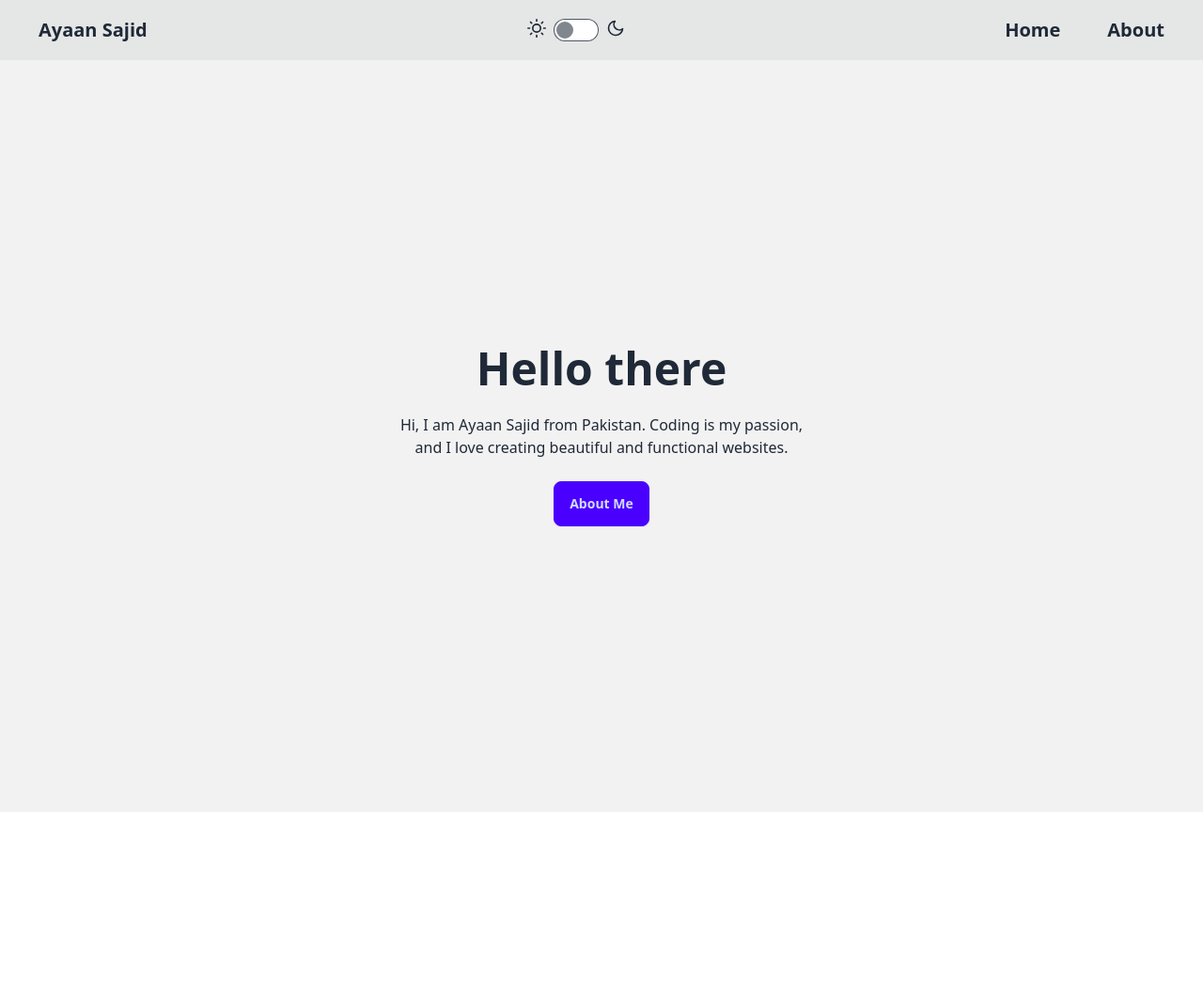
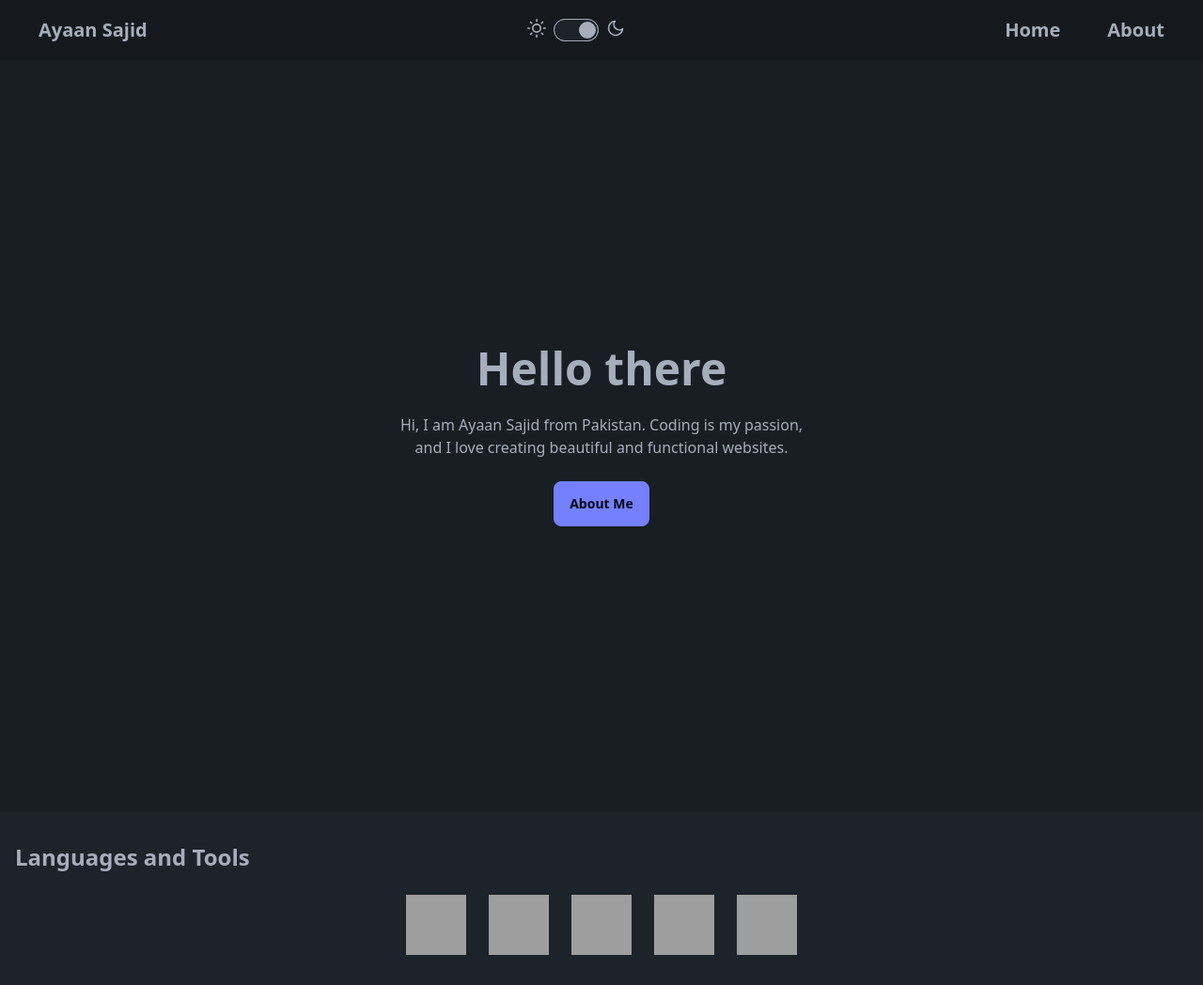
Before and after one commit to AyaanSucksAtCoding/AyaanTheDev, a website: page index.html in a window 1280 px wide. Shown: the whole page at 94% size. Before the commit the page ends 864 px from the top, so only its background shows below. Drawn offline with Linux system fonts and the light colour scheme; grey boxes are pictures that could not be loaded.

Commit message:
fixed dark mode and added technologies

```diff
--- a/index.html
+++ b/index.html
@@ -58,7 +58,30 @@
     </div>
   </div>
 </div>
-</nav>
+
+
+<div class="container mx-auto px-4 py-8">
+  <h3 class="text-2xl font-bold mb-6">Languages and Tools</h3>
+  <div class="flex flex-wrap gap-6 justify-center">
+    <a href="https://www.w3schools.com/css/" target="_blank" rel="noreferrer" class="hover:scale-110 transition-transform">
+      <img src="https://raw.githubusercontent.com/devicons/devicon/master/icons/css3/css3-original-wordmark.svg" alt="css3" class="w-16 h-16"/>
+    </a>
+    <a href="https://www.w3.org/html/" target="_blank" rel="noreferrer" class="hover:scale-110 transition-transform">
+      <img src="https://raw.githubusercontent.com/devicons/devicon/master/icons/html5/html5-original-wordmark.svg" alt="html5" class="w-16 h-16"/>
+    </a>
+    <a href="https://developer.mozilla.org/en-US/docs/Web/JavaScript" target="_blank" rel="noreferrer" class="hover:scale-110 transition-transform">
+      <img src="https://raw.githubusercontent.com/devicons/devicon/master/icons/javascript/javascript-original.svg" alt="javascript" class="w-16 h-16"/>
+    </a>
+    <a href="https://www.photoshop.com/en" target="_blank" rel="noreferrer" class="hover:scale-110 transition-transform">
+      <img src="https://raw.githubusercontent.com/devicons/devicon/master/icons/photoshop/photoshop-original.svg" alt="photoshop" class="w-16 h-16"/>
+    </a>
+    <a href="https://sass-lang.com" target="_blank" rel="noreferrer" class="hover:scale-110 transition-transform">
+      <img src="https://raw.githubusercontent.com/devicons/devicon/master/icons/sass/sass-original.svg" alt="sass" class="w-16 h-16"/>
+    </a>
+  </div>
+</div>
+
+
 </body>
 <script src="script.js"></script>
 </html>
--- a/package.json
+++ b/package.json
@@ -1,6 +1,7 @@
 {
   "devDependencies": {
     "daisyui": "^4.12.23",
+    "prettier": "^3.4.2",
     "tailwindcss": "^3.4.17"
   },
   "scripts": {
--- a/script.js
+++ b/script.js
@@ -1,8 +1,12 @@
+// Get the theme toggle element
 const themeToggle = document.querySelector('.theme-controller');
+
+// Set initial state based on system preference or default to dark
+document.documentElement.setAttribute('data-theme', 'dark');
+themeToggle.checked = true;
+
+// Handle theme toggle changes
 themeToggle.addEventListener('change', function() {
-  if (this.checked) {
-    document.documentElement.setAttribute('data-theme', 'dark');
-  } else {
-    document.documentElement.setAttribute('data-theme', 'light');
-  }
+  const newTheme = this.checked ? 'dark' : 'light';
+  document.documentElement.setAttribute('data-theme', newTheme);
 });
```
Also changed, not shown: dist/output.css, 2 other files.
